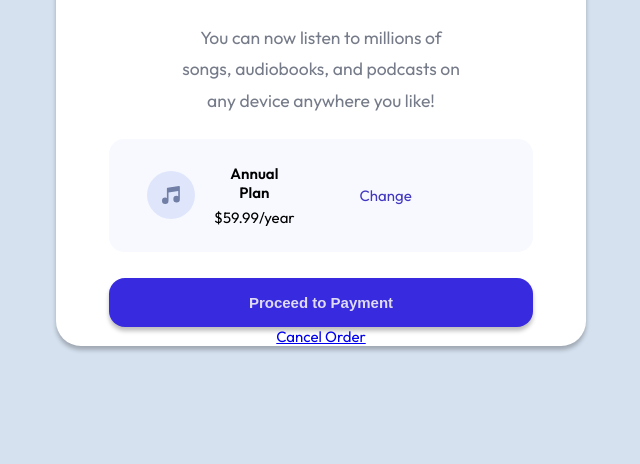
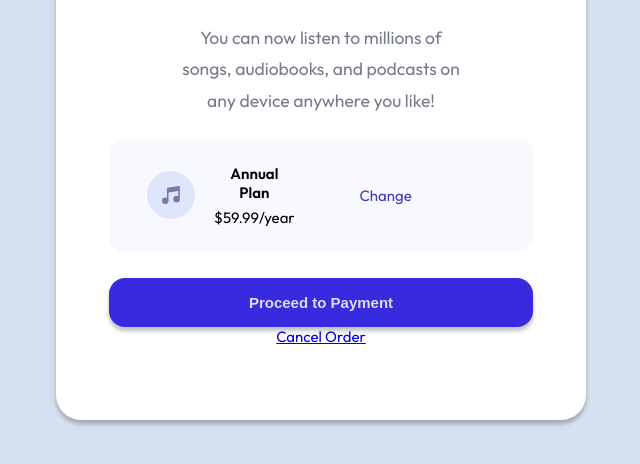
Before and after one commit to Merrymisters/ordercard, a plain HTML site: page Index.html in a window 1280 px wide. Shown: the part 474-938 px from the top of the page, without its empty margins (319-959 px from the left). Drawn offline with Linux system fonts and the light colour scheme.

Commit message:
Update style.css

```diff
--- a/style.css
+++ b/style.css
@@ -25,7 +25,7 @@ img {
   background: white;
 
   width: 530px;
-
+  height: 760px;
   font-family: futura bold;
   text-align: center;
    margin-top: 10%;
```
